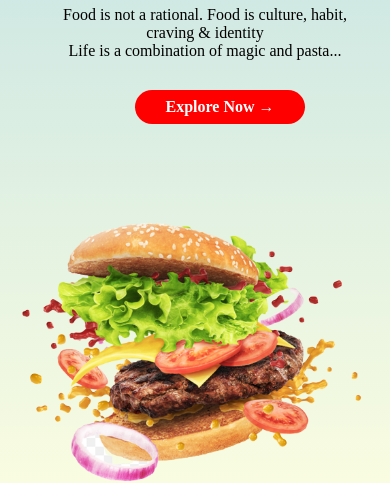
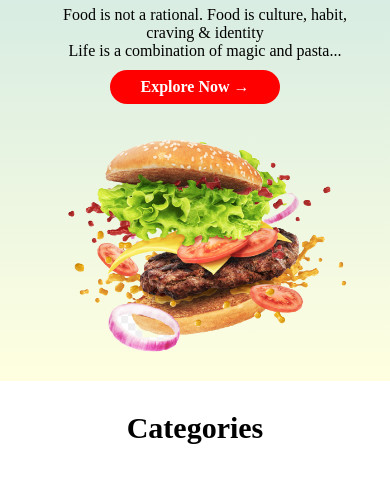
Before and after one commit to SruthiKrs/OnlineFoodDeliverySystem, a plain HTML site: page index.html in a window 390 px wide. Shown: the part 401-884 px from the top of the page. Drawn offline with Linux system fonts and the light colour scheme.

Commit message:
updated Home.css

```diff
--- a/CSS/Home.css
+++ b/CSS/Home.css
@@ -259,7 +259,7 @@ i{
     }
     .image{
         margin:0px;
-        padding:0px;
+        padding:0px 30px;
     }
 
 
@@ -297,4 +297,14 @@ i{
     .text{
         padding:0px 20px;
     }
+    .button{
+        margin:10px 0px;
+    }
+    .image{
+       margin:0px;
+       padding:0px;
+    }
+    .image img{
+        padding:10px 20px 10px 50px;
+    }
 }
```
